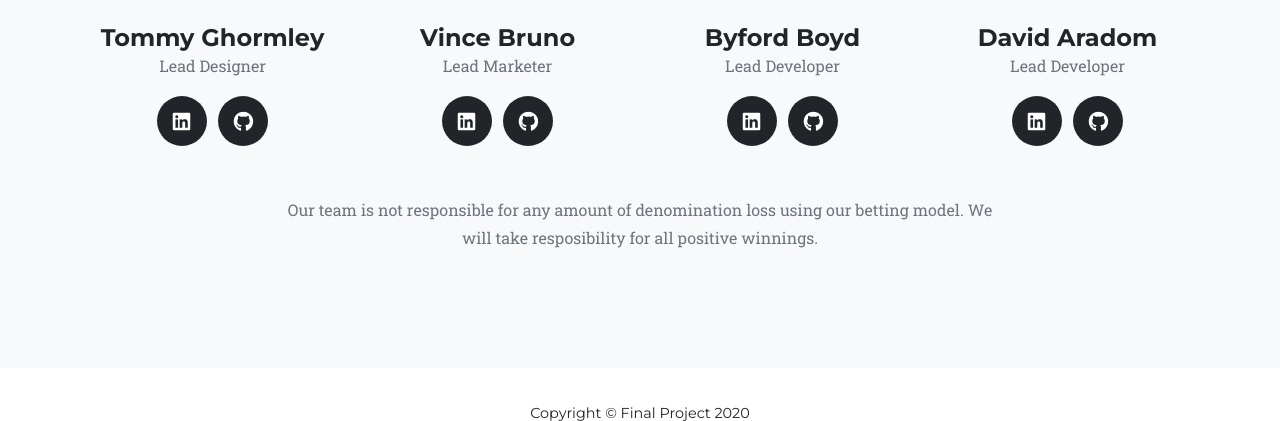
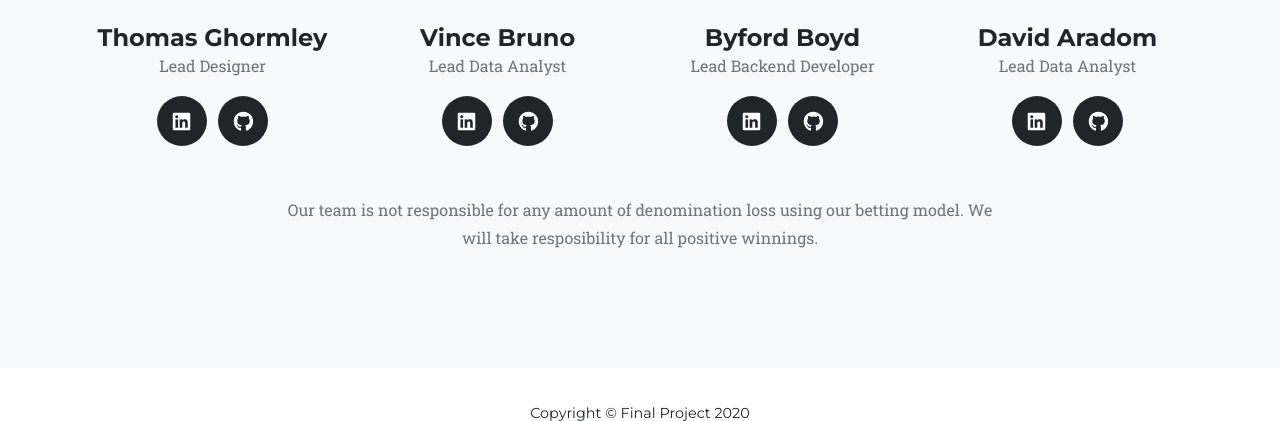
Before and after one commit to tghorms/test_nfl, a Flask app: page / in a window 1280 px wide. Shown: the part 4306-4727 px from the top of the page. Run offline with Flask 2, Linux system fonts and the light colour scheme; some libraries are stand-ins or nearby versions; some web fonts are replaced.

Commit message:
changing job titles

```diff
--- a/nfl_project/templates/index.html
+++ b/nfl_project/templates/index.html
@@ -256,7 +256,7 @@
                 <div class="col-sm-3">
                     <div class="team-member">
                         <img class="mx-auto rounded-circle" src="static/img/team/tommy.jpg" alt="">
-                        <h4>Tommy Ghormley</h4>
+                        <h4>Thomas Ghormley</h4>
                         <p class="text-muted">Lead Designer</p>
                         <ul class="list-inline social-buttons">
                             <li class="list-inline-item">
@@ -276,7 +276,7 @@
                     <div class="team-member">
                         <img class="mx-auto rounded-circle" src="static/img/team/vince.jpg" alt="">
                         <h4>Vince Bruno</h4>
-                        <p class="text-muted">Lead Marketer</p>
+                        <p class="text-muted">Lead Data Analyst</p>
                         <ul class="list-inline social-buttons">
                             <li class="list-inline-item">
                                 <a href="https://www.linkedin.com/in/vince-bruno-cpa-b3646365/" target="_blank">
@@ -295,7 +295,7 @@
                     <div class="team-member">
                         <img class="mx-auto rounded-circle" src="static/img/team/byford.jpg" alt="">
                         <h4>Byford Boyd</h4>
-                        <p class="text-muted">Lead Developer</p>
+                        <p class="text-muted">Lead Backend Developer</p>
                         <ul class="list-inline social-buttons">
                             <li class="list-inline-item">
                                 <a href="https://www.linkedin.com/in/byford-boyd-97792827/" target="_blank">
@@ -314,7 +314,7 @@
                     <div class="team-member">
                         <img class="mx-auto rounded-circle" src="static/img/team/david.jpg" alt="">
                         <h4>David Aradom</h4>
-                        <p class="text-muted">Lead Developer</p>
+                        <p class="text-muted">Lead Data Analyst</p>
                         <ul class="list-inline social-buttons">
                             <li class="list-inline-item">
                                 <a href="http://www.linkedin.com/in/david-aradom-39a961183" target="_blank">
```
